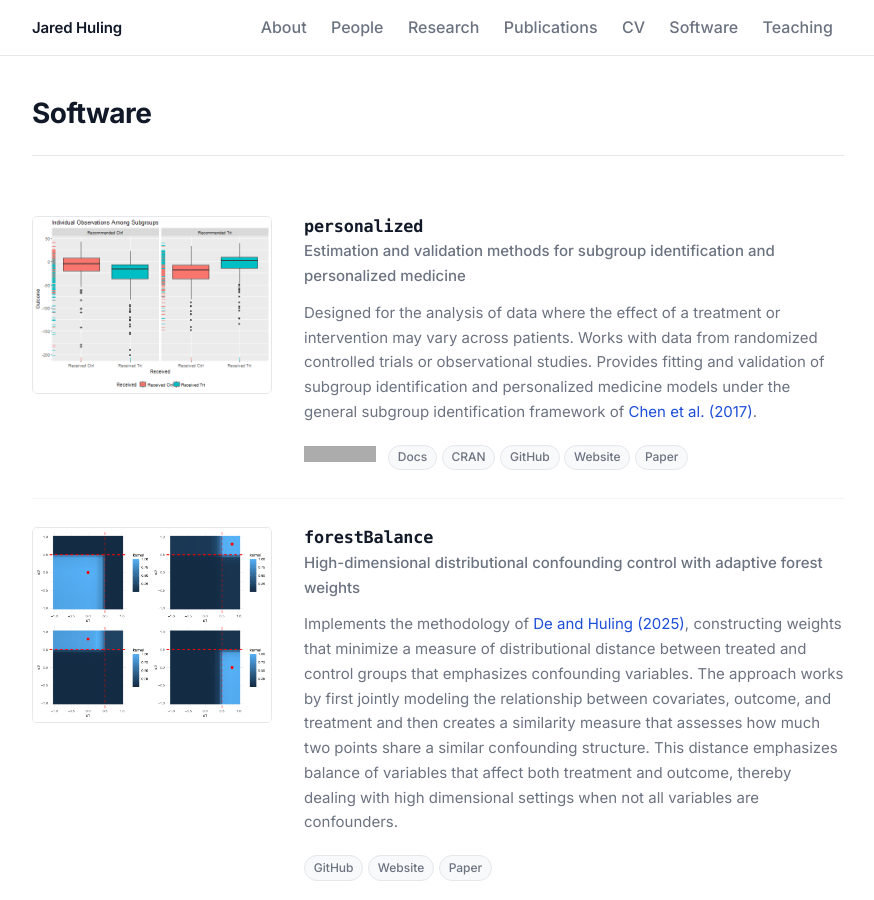
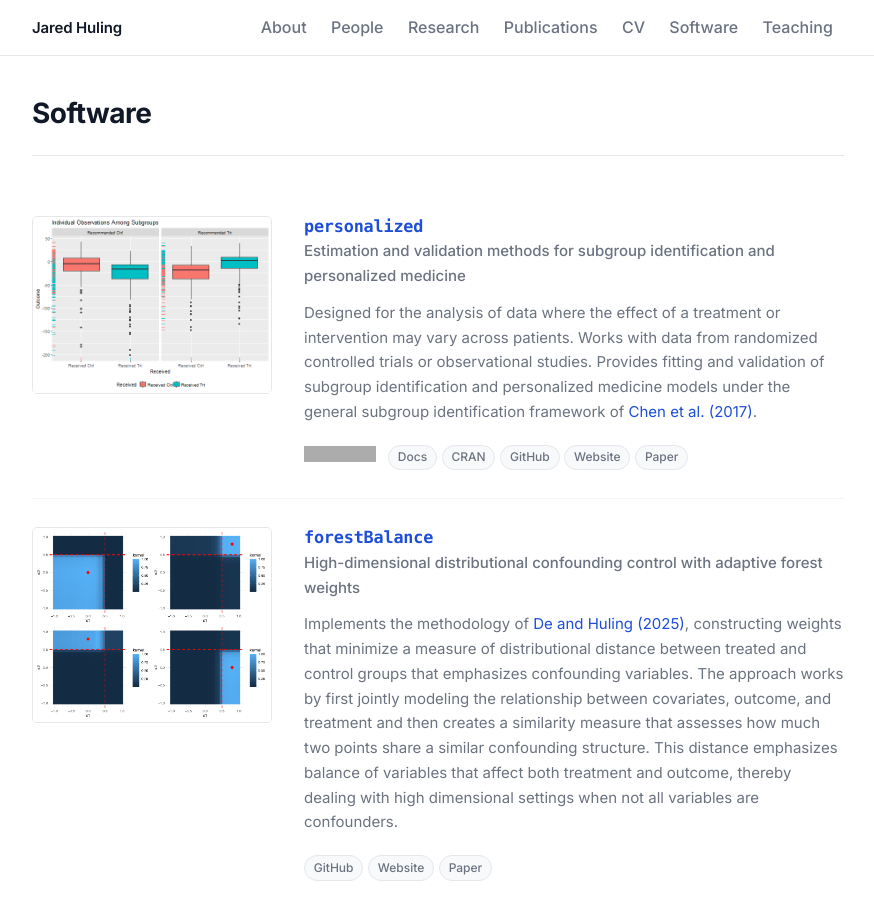
Before and after one commit to jaredhuling/jaredhuling.github.io, a Jekyll site: the page built from _pages/software.md, in a window 1280 px wide and 900 px high. Shown: the whole window, without its empty margins (202-1076 px from the left). Built offline with Jekyll 4.4.1, drawn with Linux system fonts in a browser that asks for light colours; grey boxes are pictures that could not be loaded.

Commit message:
adds website links

```diff
--- a/_pages/software.md
+++ b/_pages/software.md
@@ -11,7 +11,7 @@ permalink: /software/
       <img src="/images/subgroups.png" alt="personalized">
     </div>
     <div class="software-content">
-      <h4 class="software-name">personalized</h4>
+      <h4 class="software-name"><a href="http://jaredhuling.org/personalized">personalized</a></h4>
       <p class="software-subtitle">Estimation and validation methods for subgroup identification and personalized medicine</p>
       <p>Designed for the analysis of data where the effect of a treatment or intervention may vary across patients. Works with data from randomized controlled trials or observational studies. Provides fitting and validation of subgroup identification and personalized medicine models under the general subgroup identification framework of <a href="https://doi.org/10.1111/biom.12676">Chen et al. (2017)</a>.</p>
       <div class="software-footer">
@@ -35,7 +35,7 @@ permalink: /software/
       <img src="/images/kernel_balancing_viz.png" alt="forestBalance">
     </div>
     <div class="software-content">
-      <h4 class="software-name">forestBalance</h4>
+      <h4 class="software-name"><a href="http://jaredhuling.org/forestBalance">forestBalance</a></h4>
       <p class="software-subtitle">High-dimensional distributional confounding control with adaptive forest weights</p>
       <p>Implements the methodology of <a href="https://arxiv.org/abs/2512.18069">De and Huling (2025)</a>, constructing weights that minimize a measure of distributional distance between treated and control groups that emphasizes confounding variables. The approach works by first jointly modeling the relationship between covariates, outcome, and treatment and then creates a similarity measure that assesses how much two points share a similar confounding structure. This distance emphasizes balance of variables that affect both treatment and outcome, thereby dealing with high dimensional settings when not all variables are confounders.</p>
       <div class="software-footer">
@@ -73,7 +73,7 @@ permalink: /software/
       <img src="/images/mcp_path.png" alt="oem">
     </div>
     <div class="software-content">
-      <h4 class="software-name">oem</h4>
+      <h4 class="software-name"><a href="http://jaredhuling.org/oem">oem</a></h4>
       <p class="software-subtitle">Orthogonalizing EM algorithm for penalized regression</p>
       <p>Efficient computation for penalized regression models using the Orthogonalizing EM algorithm, designed for tall datasets. Supports lasso, MCP, SCAD, elastic net, group lasso, group MCP/SCAD, and more. Also available as a <a href="https://github.com/jaredhuling/OrthogEM.jl">Julia implementation</a>.</p>
       <div class="software-footer">
@@ -132,7 +132,7 @@ permalink: /software/
       <img src="/images/venn.png" alt="vennLasso">
     </div>
     <div class="software-content">
-      <h4 class="software-name">vennLasso</h4>
+      <h4 class="software-name"><a href="http://jaredhuling.org/vennLasso">vennLasso</a></h4>
       <p class="software-subtitle">Variable selection for heterogeneous populations</p>
       <p>Variable selection for high-dimensional models where population heterogeneity is defined by binary stratifying factors. Yields sparsity patterns that adhere to the hierarchical structure among subpopulations, enabling structured, interpretable variable selection across groups.</p>
       <div class="software-footer">
```
